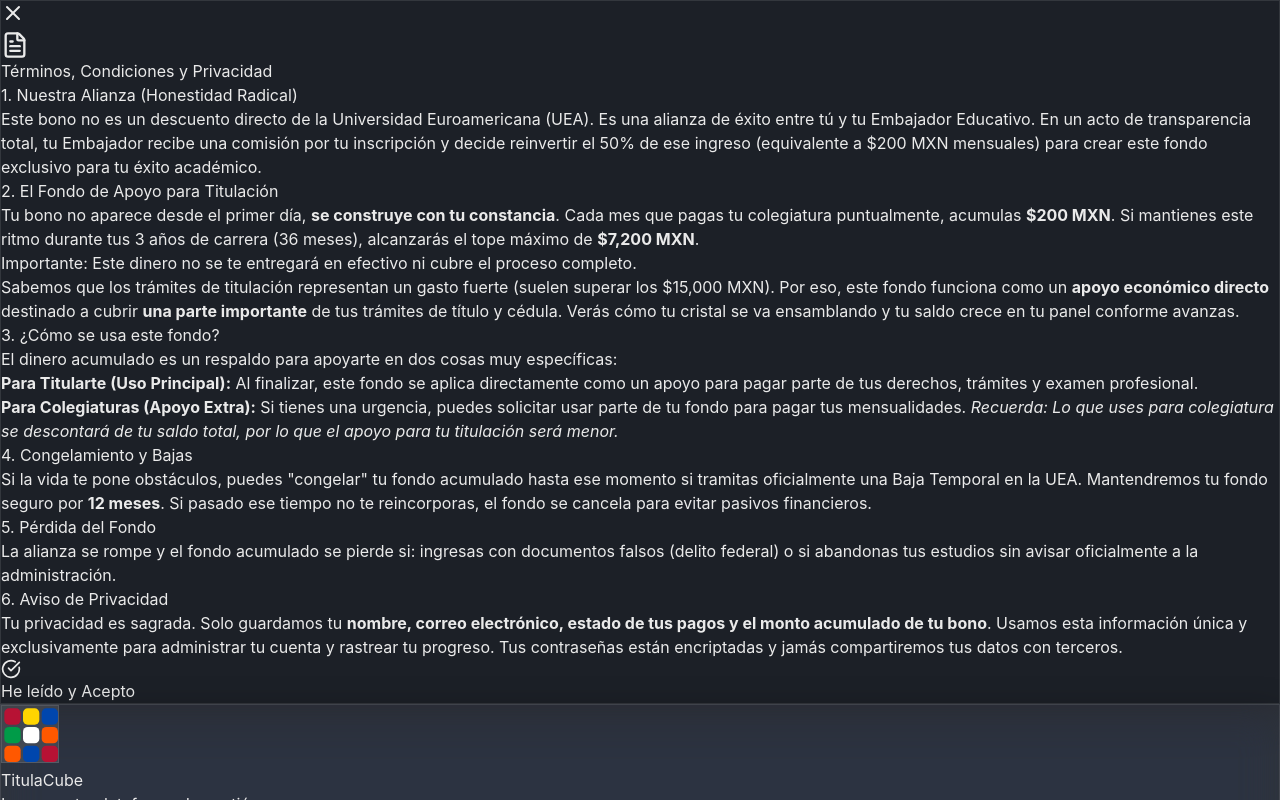
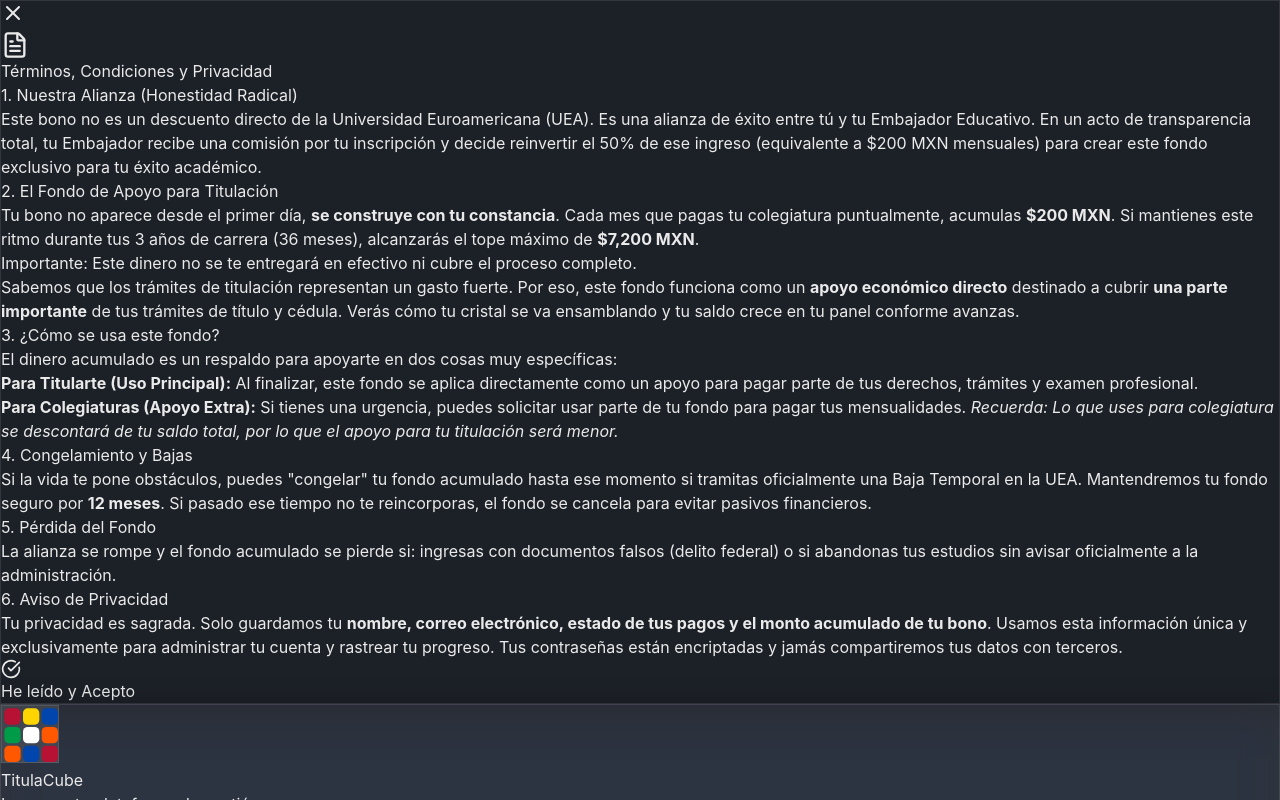
Before and after one commit to Dian-web/bono-estudiantes, a React (Vite) app: page /login in a window 1280 px wide. Both pictures are taken after a click on the button "Términos, Condiciones y Aviso de Privacidad". Shown: the top 800 px of the page. Built offline with nearby package versions, Linux system fonts and the light colour scheme.

Commit message:
actualizando terminos y condiciones

```diff
--- a/src/components/Login.jsx
+++ b/src/components/Login.jsx
@@ -134,7 +134,7 @@
                 <h3 className="text-white font-bold text-base mb-2">2. El Fondo de Apoyo para Titulación</h3>
                 <p>Tu bono no aparece desde el primer día, <strong>se construye con tu constancia</strong>. Cada mes que pagas tu colegiatura puntualmente, acumulas <strong>$200 MXN</strong>. Si mantienes este ritmo durante tus 3 años de carrera (36 meses), alcanzarás el tope máximo de <strong>$7,200 MXN</strong>.</p>
                 <p className="mt-2 text-yellow-300 font-semibold">Importante: Este dinero no se te entregará en efectivo ni cubre el proceso completo.</p>
-                <p className="mt-1">Sabemos que los trámites de titulación representan un gasto fuerte (suelen superar los $15,000 MXN). Por eso, este fondo funciona como un <strong>apoyo económico directo</strong> destinado a cubrir <strong>una parte importante</strong> de tus trámites de título y cédula. Verás cómo tu cristal se va ensamblando y tu saldo crece en tu panel conforme avanzas.</p>
+                <p className="mt-1">Sabemos que los trámites de titulación representan un gasto fuerte. Por eso, este fondo funciona como un <strong>apoyo económico directo</strong> destinado a cubrir <strong>una parte importante</strong> de tus trámites de título y cédula. Verás cómo tu cristal se va ensamblando y tu saldo crece en tu panel conforme avanzas.</p>
               </div>
 
               <div>
```
